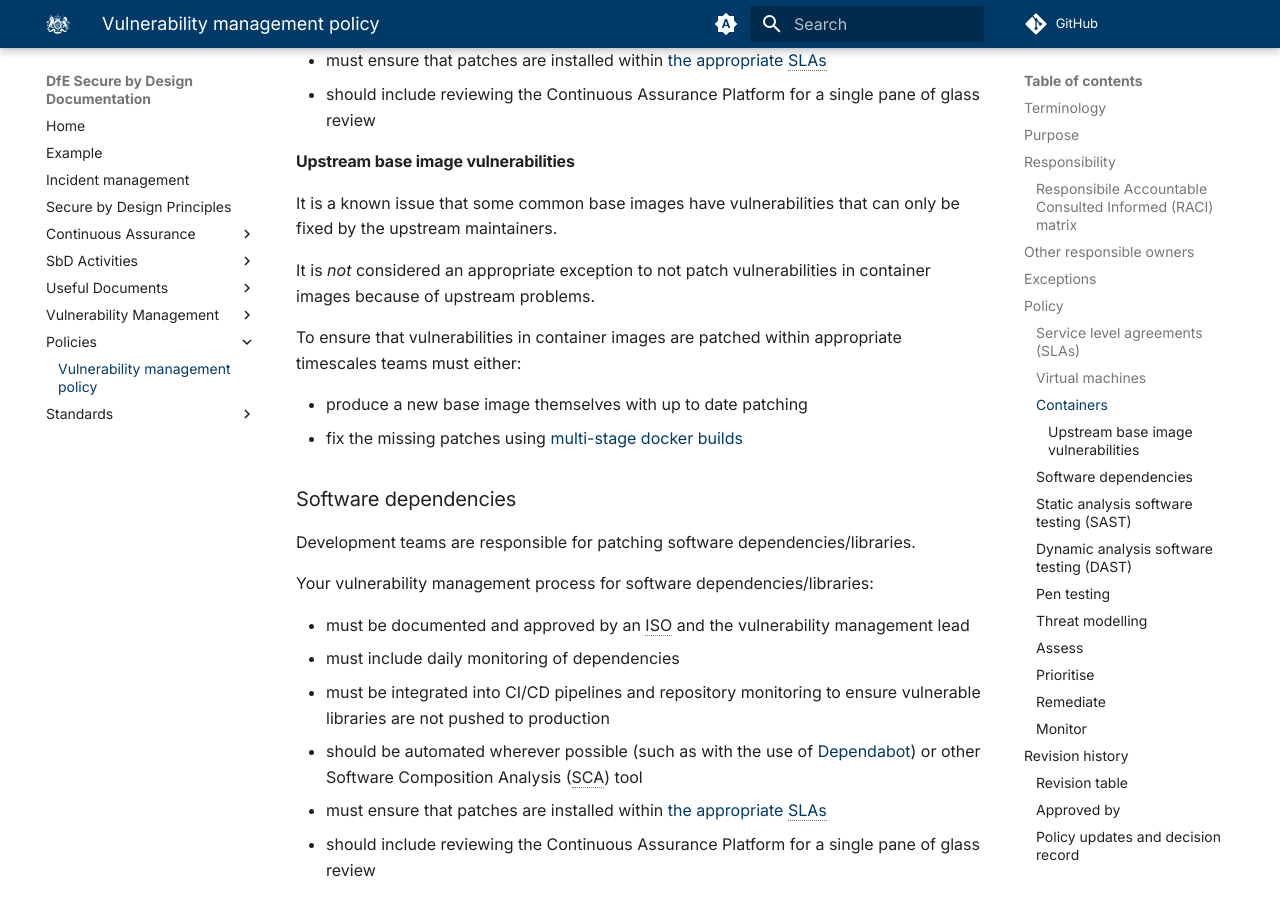
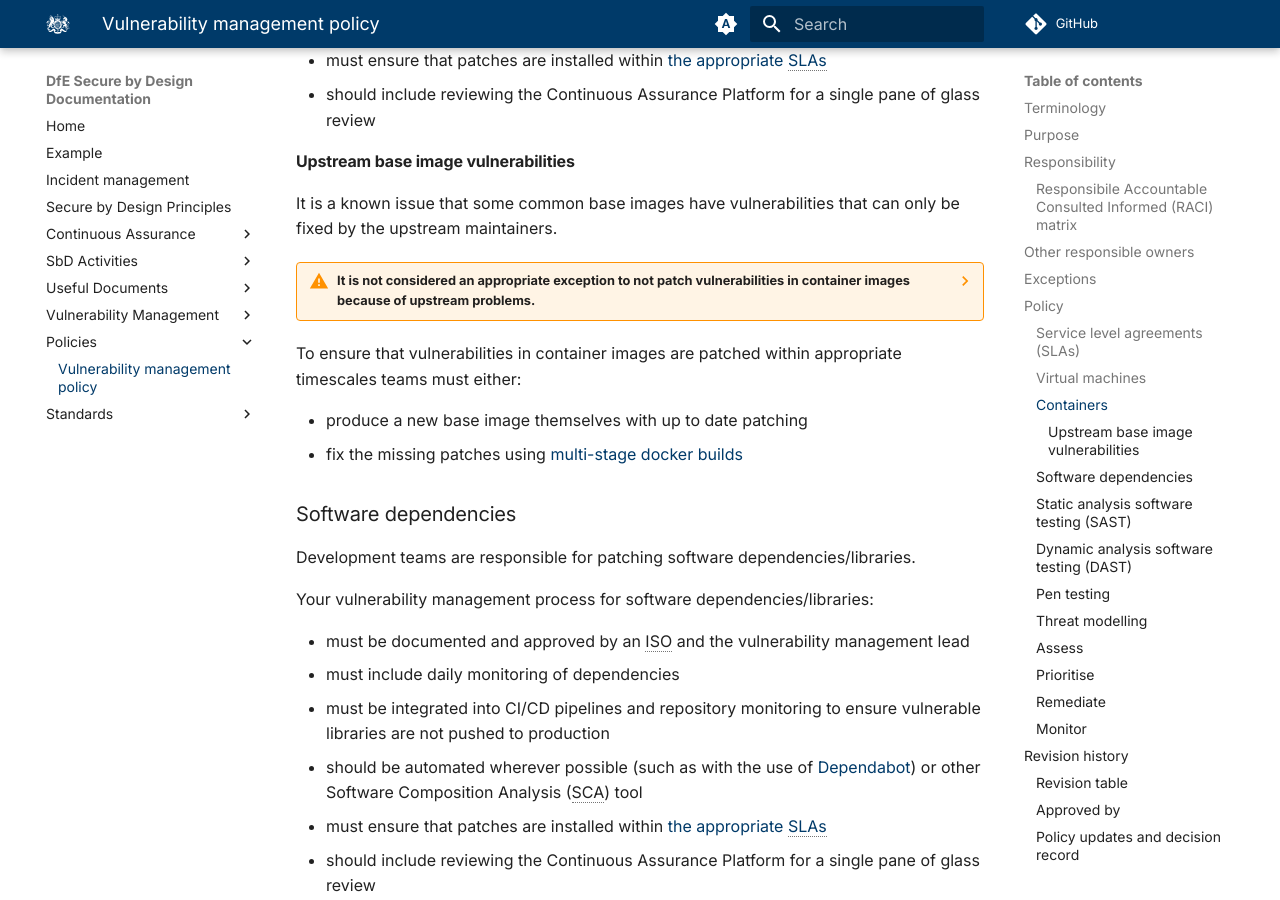
Before and after one commit to DFE-Digital/secure-by-design-docs, an MkDocs documentation site: the page built from docs/policies/vulnerability_management_policy.md, in a window 1280 px wide and 900 px high, scrolled down 3156 px. Built offline with MkDocs 1.6.1 and Material for MkDocs 9.7.7, drawn with Linux system fonts in a browser that asks for light colours; comment, search, counter and statistics services are not loaded; part of the change alters nothing that is shown.

Commit message:
italics->cta

```diff
--- a/docs/policies/vulnerability_management_policy.md
+++ b/docs/policies/vulnerability_management_policy.md
@@ -95,7 +95,8 @@ Your vulnerability management process for container images:
 #### Upstream base image vulnerabilities
 It is a known issue that some common base images have vulnerabilities that can only be fixed by the upstream maintainers.
 
-It is *not* considered an appropriate exception to not patch vulnerabilities in container images because of upstream problems.
+??? warning "It is not considered an appropriate exception to not patch vulnerabilities in container images because of upstream problems."
+    Please work with CISD and your architects to ensure secure base images are used, either by finding appropriate secure base images, by building your own images or other means such as muiti-stage docker builds
 
 To ensure that vulnerabilities in container images are patched within appropriate timescales teams must either:
 
```
